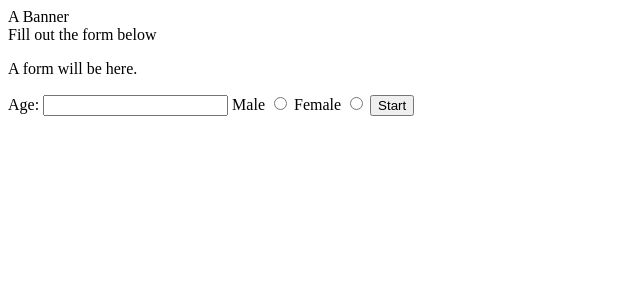
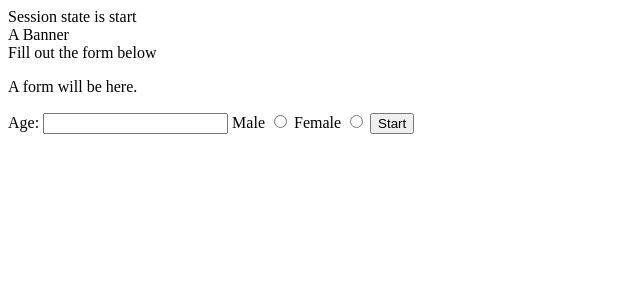
Before and after one commit to jkordani/Simple-Image-Survey, a PHP site: page / in a window 1280 px wide. Shown: the top 300 px of the page, without its empty margins (0-640 px from the left). Run offline with PHP 8.4, Linux system fonts and the light colour scheme.

Commit message:
initialized survey state to start in index

```diff
--- a/index.php
+++ b/index.php
@@ -1,9 +1,13 @@
-<!DOCTYPE html PUBLIC "-//W3C//DTD HTML 4.01//EN" "http://www.w3.org/TR/html4/strict.dtd">
+<?php
+session_start();
+$_SESSION['state']='start';
+?><!DOCTYPE html PUBLIC "-//W3C//DTD HTML 4.01//EN" "http://www.w3.org/TR/html4/strict.dtd">
 <html>
 <head>
 <title>Survey Start Page</title>
 </head>
 <body>
+Session state is <?php echo $_SESSION['state']?>
 <div id="banner">
 A Banner
 </div>
```
